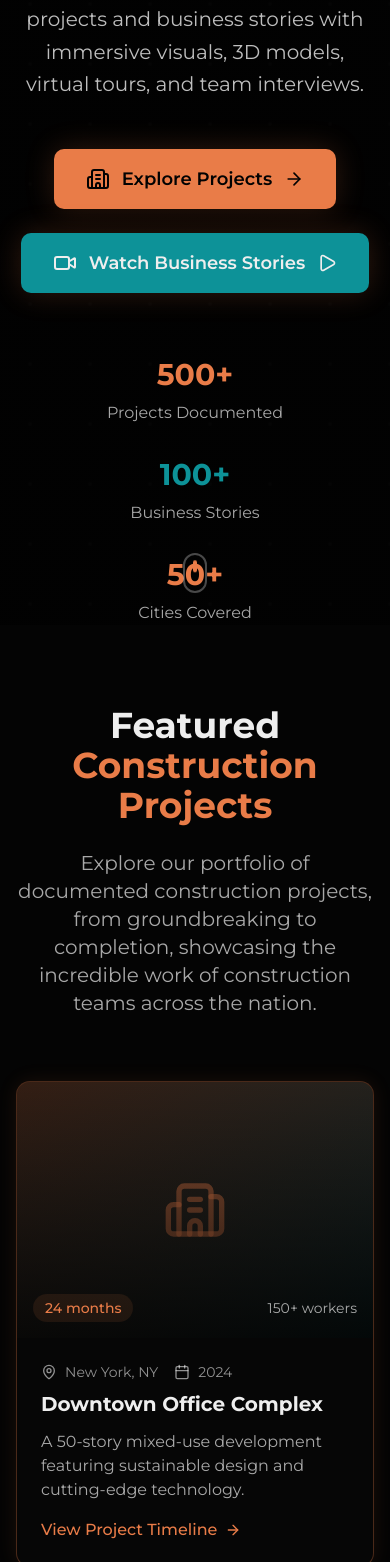
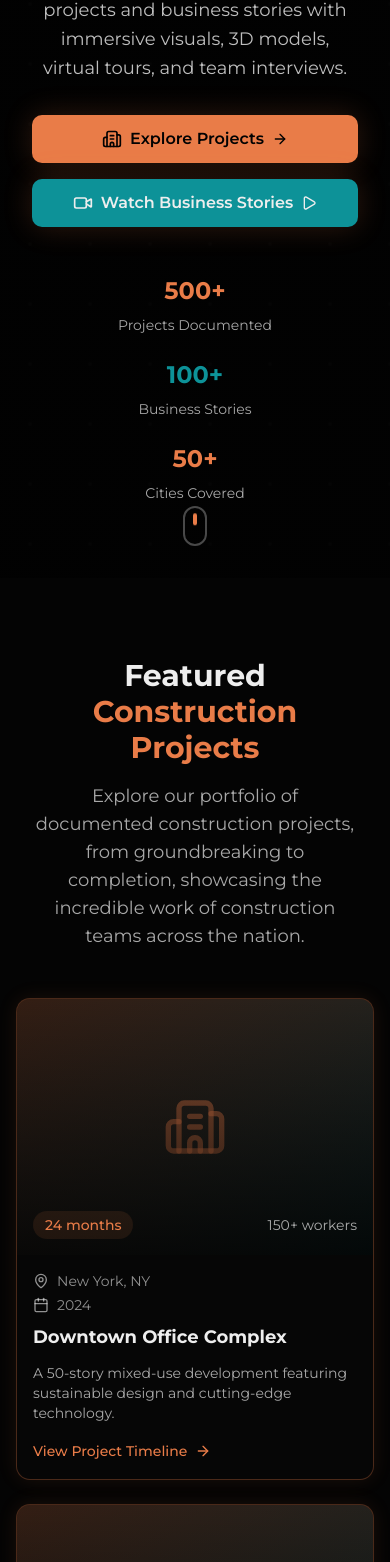
Before and after one commit to jojitoon/ba-web, a Next.js app: page / in a window 390 px wide. Shown: the part 266-1828 px from the top of the page. Built offline with nearby package versions, Linux system fonts and the light colour scheme.

Commit message:
chore: last

```diff
--- a/src/app/business-stories/[id]/page.tsx
+++ b/src/app/business-stories/[id]/page.tsx
@@ -211,10 +211,10 @@ export default function BusinessStoryPage() {
             </Link>
           </div>
 
-          <div className='grid grid-cols-1 lg:grid-cols-2 gap-12 items-center'>
+          <div className='grid grid-cols-1 lg:grid-cols-2 gap-8 sm:gap-12 items-center'>
             <div>
-              <div className='flex items-center space-x-4 mb-4'>
-                <span className='text-sm text-accent bg-accent/10 px-3 py-1 rounded-full'>
+              <div className='flex flex-col sm:flex-row sm:items-center space-y-2 sm:space-y-0 sm:space-x-4 mb-4'>
+                <span className='text-sm text-accent bg-accent/10 px-3 py-1 rounded-full w-fit'>
                   {story.category}
                 </span>
                 <div className='flex items-center space-x-1'>
@@ -225,15 +225,15 @@ export default function BusinessStoryPage() {
                 </div>
               </div>
 
-              <h1 className='text-4xl sm:text-5xl font-bold text-foreground mb-4'>
+              <h1 className='text-3xl sm:text-4xl md:text-5xl font-bold text-foreground mb-4'>
                 {story.title}
               </h1>
 
-              <p className='text-xl text-foreground/70 mb-6'>
+              <p className='text-lg sm:text-xl text-foreground/70 mb-6'>
                 {story.business}
               </p>
 
-              <div className='flex items-center space-x-6 text-sm text-foreground/60 mb-8'>
+              <div className='flex flex-col sm:flex-row sm:items-center space-y-2 sm:space-y-0 sm:space-x-6 text-sm text-foreground/60 mb-6 sm:mb-8'>
                 <div className='flex items-center space-x-2'>
                   <MapPin className='w-4 h-4' />
                   <span>{story.location}</span>
@@ -248,30 +248,32 @@ export default function BusinessStoryPage() {
                 </div>
               </div>
 
-              <p className='text-lg text-foreground/80 mb-8 leading-relaxed'>
+              <p className='text-base sm:text-lg text-foreground/80 mb-6 sm:mb-8 leading-relaxed'>
                 {story.description}
               </p>
 
-              <div className='flex items-center space-x-4'>
-                <button className='bg-accent text-accent-foreground px-6 py-3 rounded-lg font-semibold hover:bg-accent/90 transition-colors flex items-center space-x-2'>
+              <div className='flex flex-col sm:flex-row items-stretch sm:items-center space-y-3 sm:space-y-0 sm:space-x-4'>
+                <button className='bg-accent text-accent-foreground px-6 py-3 rounded-lg font-semibold hover:bg-accent/90 transition-colors flex items-center justify-center space-x-2'>
                   <Play className='w-5 h-5' />
                   <span>Watch Documentary</span>
                 </button>
-                <button className='bg-card border border-border px-6 py-3 rounded-lg font-semibold hover:bg-secondary transition-colors flex items-center space-x-2'>
-                  <Share2 className='w-5 h-5' />
-                  <span>Share</span>
-                </button>
-                <button className='bg-card border border-border px-6 py-3 rounded-lg font-semibold hover:bg-secondary transition-colors flex items-center space-x-2'>
-                  <Heart className='w-5 h-5' />
-                  <span>Save</span>
-                </button>
+                <div className='flex space-x-3'>
+                  <button className='bg-card border border-border px-4 sm:px-6 py-3 rounded-lg font-semibold hover:bg-secondary transition-colors flex items-center justify-center space-x-2 flex-1 sm:flex-none'>
+                    <Share2 className='w-5 h-5' />
+                    <span className='hidden sm:inline'>Share</span>
+                  </button>
+                  <button className='bg-card border border-border px-4 sm:px-6 py-3 rounded-lg font-semibold hover:bg-secondary transition-colors flex items-center justify-center space-x-2 flex-1 sm:flex-none'>
+                    <Heart className='w-5 h-5' />
+                    <span className='hidden sm:inline'>Save</span>
+                  </button>
+                </div>
               </div>
             </div>
 
-            <div className='bg-card rounded-xl p-8 metallic-border'>
-              <div className='w-full h-96 bg-gradient-to-br from-accent/20 to-primary/20 rounded-lg flex items-center justify-center mb-6'>
-                <div className='w-20 h-20 bg-accent/90 rounded-full flex items-center justify-center'>
-                  <Play className='w-10 h-10 text-accent-foreground ml-1' />
+            <div className='bg-card rounded-xl p-4 sm:p-8 metallic-border'>
+              <div className='w-full h-64 sm:h-96 bg-gradient-to-br from-accent/20 to-primary/20 rounded-lg flex items-center justify-center mb-4 sm:mb-6'>
+                <div className='w-16 h-16 sm:w-20 sm:h-20 bg-accent/90 rounded-full flex items-center justify-center'>
+                  <Play className='w-8 h-8 sm:w-10 sm:h-10 text-accent-foreground ml-1' />
                 </div>
               </div>
               <div className='flex items-center justify-between text-sm text-foreground/70'>
--- a/src/components/featured-projects.tsx
+++ b/src/components/featured-projects.tsx
@@ -44,11 +44,11 @@ export default function FeaturedProjects() {
     <section className='py-20 bg-card/50'>
       <div className='max-w-7xl mx-auto px-4 sm:px-6 lg:px-8'>
         {/* Section Header */}
-        <div className='text-center mb-16'>
-          <h2 className='text-4xl sm:text-5xl font-bold text-foreground mb-6'>
+        <div className='text-center mb-12 sm:mb-16 px-4 sm:px-0'>
+          <h2 className='text-3xl sm:text-4xl md:text-5xl font-bold text-foreground mb-4 sm:mb-6'>
             Featured <span className='text-primary'>Construction Projects</span>
           </h2>
-          <p className='text-xl text-foreground/70 max-w-3xl mx-auto'>
+          <p className='text-lg sm:text-xl text-foreground/70 max-w-3xl mx-auto'>
             Explore our portfolio of documented construction projects, from
             groundbreaking to completion, showcasing the incredible work of
             construction teams across the nation.
@@ -56,7 +56,7 @@ export default function FeaturedProjects() {
         </div>
 
         {/* Projects Grid */}
-        <div className='grid grid-cols-1 md:grid-cols-2 lg:grid-cols-3 gap-8 mb-12'>
+        <div className='grid grid-cols-1 md:grid-cols-2 lg:grid-cols-3 gap-6 sm:gap-8 mb-12'>
           {featuredProjects.map((project) => (
             <div
               key={project.id}
@@ -81,25 +81,29 @@ export default function FeaturedProjects() {
               </div>
 
               {/* Project Content */}
-              <div className='p-6'>
-                <div className='flex items-center space-x-2 text-sm text-foreground/60 mb-2'>
-                  <MapPin className='w-4 h-4' />
-                  <span>{project.location}</span>
-                  <Calendar className='w-4 h-4 ml-2' />
-                  <span>{project.date}</span>
+              <div className='p-4 sm:p-6'>
+                <div className='flex flex-col sm:flex-row sm:items-center space-y-1 sm:space-y-0 sm:space-x-2 text-sm text-foreground/60 mb-2'>
+                  <div className='flex items-center space-x-2'>
+                    <MapPin className='w-4 h-4' />
+                    <span>{project.location}</span>
+                  </div>
+                  <div className='flex items-center space-x-2'>
+                    <Calendar className='w-4 h-4' />
+                    <span>{project.date}</span>
+                  </div>
                 </div>
 
-                <h3 className='text-xl font-bold text-foreground mb-3 group-hover:text-primary transition-colors'>
+                <h3 className='text-lg sm:text-xl font-bold text-foreground mb-3 group-hover:text-primary transition-colors'>
                   {project.title}
                 </h3>
 
-                <p className='text-foreground/70 mb-4 line-clamp-3'>
+                <p className='text-sm sm:text-base text-foreground/70 mb-4 line-clamp-3'>
                   {project.description}
                 </p>
 
                 <Link
                   href={`/projects/${project.id}`}
-                  className='inline-flex items-center space-x-2 text-primary hover:text-primary/80 font-medium transition-colors'
+                  className='inline-flex items-center space-x-2 text-primary hover:text-primary/80 font-medium transition-colors text-sm sm:text-base'
                 >
                   <span>View Project Timeline</span>
                   <ArrowRight className='w-4 h-4 group-hover:translate-x-1 transition-transform' />
--- a/src/components/featured-stories.tsx
+++ b/src/components/featured-stories.tsx
@@ -50,11 +50,11 @@ export default function FeaturedStories() {
     <section className='py-20 bg-background'>
       <div className='max-w-7xl mx-auto px-4 sm:px-6 lg:px-8'>
         {/* Section Header */}
-        <div className='text-center mb-16'>
-          <h2 className='text-4xl sm:text-5xl font-bold text-foreground mb-6'>
+        <div className='text-center mb-12 sm:mb-16 px-4 sm:px-0'>
+          <h2 className='text-3xl sm:text-4xl md:text-5xl font-bold text-foreground mb-4 sm:mb-6'>
             Featured <span className='text-accent'>Business Stories</span>
           </h2>
-          <p className='text-xl text-foreground/70 max-w-3xl mx-auto'>
+          <p className='text-lg sm:text-xl text-foreground/70 max-w-3xl mx-auto'>
             Discover the inspiring stories of local businesses, their founders,
             and the communities they serve. Each documentary captures the heart
             and soul of American entrepreneurship.
@@ -62,7 +62,7 @@ export default function FeaturedStories() {
         </div>
 
         {/* Stories Grid */}
-        <div className='grid grid-cols-1 md:grid-cols-2 lg:grid-cols-3 gap-8 mb-12'>
+        <div className='grid grid-cols-1 md:grid-cols-2 lg:grid-cols-3 gap-6 sm:gap-8 mb-12'>
           {featuredStories.map((story) => (
             <div
               key={story.id}
@@ -102,8 +102,8 @@ export default function FeaturedStories() {
               </div>
 
               {/* Story Content */}
-              <div className='p-6'>
-                <div className='flex items-center justify-between mb-2'>
+              <div className='p-4 sm:p-6'>
+                <div className='flex flex-col sm:flex-row sm:items-center sm:justify-between space-y-2 sm:space-y-0 mb-2'>
                   <span className='text-sm text-accent font-medium'>
                     Founded {story.founded}
                   </span>
@@ -113,7 +113,7 @@ export default function FeaturedStories() {
                   </div>
                 </div>
 
-                <h3 className='text-xl font-bold text-foreground mb-2 group-hover:text-accent transition-colors'>
+                <h3 className='text-lg sm:text-xl font-bold text-foreground mb-2 group-hover:text-accent transition-colors'>
                   {story.title}
                 </h3>
 
@@ -121,13 +121,13 @@ export default function FeaturedStories() {
                   {story.business}
                 </p>
 
-                <p className='text-foreground/70 mb-4 line-clamp-3'>
+                <p className='text-sm sm:text-base text-foreground/70 mb-4 line-clamp-3'>
                   {story.description}
                 </p>
 
                 <Link
                   href={`/business-stories/${story.id}`}
-                  className='inline-flex items-center space-x-2 text-accent hover:text-accent/80 font-medium transition-colors'
+                  className='inline-flex items-center space-x-2 text-accent hover:text-accent/80 font-medium transition-colors text-sm sm:text-base'
                 >
                   <span>Watch Documentary</span>
                   <ArrowRight className='w-4 h-4 group-hover:translate-x-1 transition-transform' />
--- a/src/components/footer.tsx
+++ b/src/components/footer.tsx
@@ -15,8 +15,8 @@ import {
 export default function Footer() {
   return (
     <footer className='bg-card border-t border-border'>
-      <div className='max-w-7xl mx-auto px-4 sm:px-6 lg:px-8 py-16'>
-        <div className='grid grid-cols-1 md:grid-cols-2 lg:grid-cols-4 gap-8'>
+      <div className='max-w-7xl mx-auto px-4 sm:px-6 lg:px-8 py-12 sm:py-16'>
+        <div className='grid grid-cols-1 md:grid-cols-2 lg:grid-cols-4 gap-6 sm:gap-8'>
           {/* Company Info */}
           <div className='lg:col-span-1'>
             <div className='flex items-center space-x-2 mb-4'>
@@ -27,7 +27,7 @@ export default function Footer() {
                 Built Ancestry
               </span>
             </div>
-            <p className='text-foreground/70 mb-6 leading-relaxed'>
+            <p className='text-sm sm:text-base text-foreground/70 mb-6 leading-relaxed'>
               Preserving legacies in construction and business through
               innovative documentation, immersive visuals, and compelling
               storytelling.
@@ -165,12 +165,12 @@ export default function Footer() {
         </div>
 
         {/* Bottom Bar */}
-        <div className='border-t border-border mt-12 pt-8'>
-          <div className='flex flex-col md:flex-row justify-between items-center'>
-            <div className='text-foreground/60 text-sm mb-4 md:mb-0'>
+        <div className='border-t border-border mt-8 sm:mt-12 pt-6 sm:pt-8'>
+          <div className='flex flex-col md:flex-row justify-between items-center space-y-4 md:space-y-0'>
+            <div className='text-foreground/60 text-sm text-center md:text-left'>
               © 2025 Built Ancestry. All rights reserved.
             </div>
-            <div className='flex space-x-6 text-sm'>
+            <div className='flex flex-wrap justify-center md:justify-end space-x-4 sm:space-x-6 text-sm'>
               <Link
                 href='/privacy'
                 className='text-foreground/60 hover:text-primary transition-colors'
--- a/src/components/hero-section.tsx
+++ b/src/components/hero-section.tsx
@@ -24,53 +24,65 @@ export default function HeroSection() {
       <div className='relative z-10 max-w-7xl mx-auto px-4 sm:px-6 lg:px-8 text-center'>
         <div className='max-w-4xl mx-auto'>
           {/* Main Tagline */}
-          <h1 className='text-4xl sm:text-5xl lg:text-7xl font-bold text-foreground mb-6 leading-tight'>
+          <h1 className='text-3xl sm:text-4xl md:text-5xl lg:text-6xl xl:text-7xl font-bold text-foreground mb-4 sm:mb-6 leading-tight px-4 sm:px-0'>
             Preserving Legacies in{' '}
             <span className='text-primary'>Construction</span> &{' '}
             <span className='text-accent'>Business</span>
           </h1>
 
           {/* Subtitle */}
-          <p className='text-xl sm:text-2xl text-foreground/80 mb-12 max-w-3xl mx-auto leading-relaxed'>
+          <p className='text-lg sm:text-xl md:text-2xl text-foreground/80 mb-8 sm:mb-12 max-w-3xl mx-auto leading-relaxed px-4 sm:px-0'>
             Capture, document, and showcase every stage of your construction
             projects and business stories with immersive visuals, 3D models,
             virtual tours, and team interviews.
           </p>
 
           {/* CTA Buttons */}
-          <div className='flex flex-col sm:flex-row gap-6 justify-center items-center'>
+          <div className='flex flex-col sm:flex-row gap-4 sm:gap-6 justify-center items-center px-4 sm:px-0'>
             <Link
               href='/projects'
-              className='group bg-primary text-primary-foreground px-8 py-4 rounded-lg font-semibold text-lg hover:bg-primary/90 transition-all duration-300 flex items-center space-x-3 metallic-glow'
+              className='group bg-primary text-primary-foreground px-6 sm:px-8 py-3 sm:py-4 rounded-lg font-semibold text-base sm:text-lg hover:bg-primary/90 transition-all duration-300 flex items-center space-x-2 sm:space-x-3 metallic-glow w-full sm:w-auto justify-center'
             >
-              <Building2 className='w-6 h-6' />
+              <Building2 className='w-5 h-5 sm:w-6 sm:h-6' />
               <span>Explore Projects</span>
-              <ArrowRight className='w-5 h-5 group-hover:translate-x-1 transition-transform' />
+              <ArrowRight className='w-4 h-4 sm:w-5 sm:h-5 group-hover:translate-x-1 transition-transform' />
             </Link>
 
             <Link
               href='/business-stories'
-              className='group bg-accent text-accent-foreground px-8 py-4 rounded-lg font-semibold text-lg hover:bg-accent/90 transition-all duration-300 flex items-center space-x-3 metallic-glow'
+              className='group bg-accent text-accent-foreground px-6 sm:px-8 py-3 sm:py-4 rounded-lg font-semibold text-base sm:text-lg hover:bg-accent/90 transition-all duration-300 flex items-center space-x-2 sm:space-x-3 metallic-glow w-full sm:w-auto justify-center'
             >
-              <Video className='w-6 h-6' />
+              <Video className='w-5 h-5 sm:w-6 sm:h-6' />
               <span>Watch Business Stories</span>
-              <Play className='w-5 h-5 group-hover:scale-110 transition-transform' />
+              <Play className='w-4 h-4 sm:w-5 sm:h-5 group-hover:scale-110 transition-transform' />
             </Link>
           </div>
 
           {/* Stats or Features Preview */}
-          <div className='mt-16 grid grid-cols-1 sm:grid-cols-3 gap-8 max-w-4xl mx-auto'>
+          <div className='mt-12 sm:mt-16 grid grid-cols-1 sm:grid-cols-3 gap-6 sm:gap-8 max-w-4xl mx-auto px-4 sm:px-0'>
             <div className='text-center'>
-              <div className='text-3xl font-bold text-primary mb-2'>500+</div>
-              <div className='text-foreground/70'>Projects Documented</div>
+              <div className='text-2xl sm:text-3xl font-bold text-primary mb-2'>
+                500+
+              </div>
+              <div className='text-sm sm:text-base text-foreground/70'>
+                Projects Documented
+              </div>
             </div>
             <div className='text-center'>
-              <div className='text-3xl font-bold text-accent mb-2'>100+</div>
-              <div className='text-foreground/70'>Business Stories</div>
+              <div className='text-2xl sm:text-3xl font-bold text-accent mb-2'>
+                100+
+              </div>
+              <div className='text-sm sm:text-base text-foreground/70'>
+                Business Stories
+              </div>
             </div>
             <div className='text-center'>
-              <div className='text-3xl font-bold text-primary mb-2'>50+</div>
-              <div className='text-foreground/70'>Cities Covered</div>
+              <div className='text-2xl sm:text-3xl font-bold text-primary mb-2'>
+                50+
+              </div>
+              <div className='text-sm sm:text-base text-foreground/70'>
+                Cities Covered
+              </div>
             </div>
           </div>
         </div>
--- a/src/components/testimonials.tsx
+++ b/src/components/testimonials.tsx
@@ -70,22 +70,22 @@ export default function Testimonials() {
     <section className='py-20 bg-card/30'>
       <div className='max-w-7xl mx-auto px-4 sm:px-6 lg:px-8'>
         {/* Section Header */}
-        <div className='text-center mb-16'>
-          <h2 className='text-4xl sm:text-5xl font-bold text-foreground mb-6'>
+        <div className='text-center mb-12 sm:mb-16 px-4 sm:px-0'>
+          <h2 className='text-3xl sm:text-4xl md:text-5xl font-bold text-foreground mb-4 sm:mb-6'>
             What Our <span className='text-primary'>Clients Say</span>
           </h2>
-          <p className='text-xl text-foreground/70 max-w-3xl mx-auto'>
+          <p className='text-lg sm:text-xl text-foreground/70 max-w-3xl mx-auto'>
             Hear from construction professionals and business owners who have
             transformed their projects and stories with Built Ancestry.
           </p>
         </div>
 
         {/* Testimonials Grid */}
-        <div className='grid grid-cols-1 md:grid-cols-2 lg:grid-cols-3 gap-8'>
+        <div className='grid grid-cols-1 md:grid-cols-2 lg:grid-cols-3 gap-6 sm:gap-8'>
           {testimonials.map((testimonial) => (
             <div
               key={testimonial.id}
-              className='bg-card rounded-xl p-6 metallic-border hover:metallic-glow transition-all duration-300 relative'
+              className='bg-card rounded-xl p-4 sm:p-6 metallic-border hover:metallic-glow transition-all duration-300 relative'
             >
               {/* Quote Icon */}
               <div className='absolute top-4 right-4'>
@@ -100,7 +100,7 @@ export default function Testimonials() {
               </div>
 
               {/* Content */}
-              <p className='text-foreground/80 mb-6 leading-relaxed'>
+              <p className='text-sm sm:text-base text-foreground/80 mb-4 sm:mb-6 leading-relaxed'>
                 "{testimonial.content}"
               </p>
 
@@ -130,22 +130,38 @@ export default function Testimonials() {
         </div>
 
         {/* Stats Section */}
-        <div className='mt-16 grid grid-cols-1 sm:grid-cols-4 gap-8 text-center'>
-          <div className='bg-card/50 rounded-lg p-6 metallic-border'>
-            <div className='text-3xl font-bold text-primary mb-2'>98%</div>
-            <div className='text-foreground/70'>Client Satisfaction</div>
+        <div className='mt-12 sm:mt-16 grid grid-cols-2 sm:grid-cols-4 gap-4 sm:gap-8 text-center'>
+          <div className='bg-card/50 rounded-lg p-4 sm:p-6 metallic-border'>
+            <div className='text-2xl sm:text-3xl font-bold text-primary mb-2'>
+              98%
+            </div>
+            <div className='text-sm sm:text-base text-foreground/70'>
+              Client Satisfaction
+            </div>
           </div>
-          <div className='bg-card/50 rounded-lg p-6 metallic-border'>
-            <div className='text-3xl font-bold text-accent mb-2'>500+</div>
-            <div className='text-foreground/70'>Projects Completed</div>
+          <div className='bg-card/50 rounded-lg p-4 sm:p-6 metallic-border'>
+            <div className='text-2xl sm:text-3xl font-bold text-accent mb-2'>
+              500+
+            </div>
+            <div className='text-sm sm:text-base text-foreground/70'>
+              Projects Completed
+            </div>
           </div>
-          <div className='bg-card/50 rounded-lg p-6 metallic-border'>
-            <div className='text-3xl font-bold text-primary mb-2'>50+</div>
-            <div className='text-foreground/70'>Cities Covered</div>
+          <div className='bg-card/50 rounded-lg p-4 sm:p-6 metallic-border'>
+            <div className='text-2xl sm:text-3xl font-bold text-primary mb-2'>
+              50+
+            </div>
+            <div className='text-sm sm:text-base text-foreground/70'>
+              Cities Covered
+            </div>
           </div>
-          <div className='bg-card/50 rounded-lg p-6 metallic-border'>
-            <div className='text-3xl font-bold text-accent mb-2'>24/7</div>
-            <div className='text-foreground/70'>Support Available</div>
+          <div className='bg-card/50 rounded-lg p-4 sm:p-6 metallic-border'>
+            <div className='text-2xl sm:text-3xl font-bold text-accent mb-2'>
+              24/7
+            </div>
+            <div className='text-sm sm:text-base text-foreground/70'>
+              Support Available
+            </div>
           </div>
         </div>
       </div>
```
Also changed, not shown: src/app/projects/[id]/page.tsx (+29 -25 lines).
